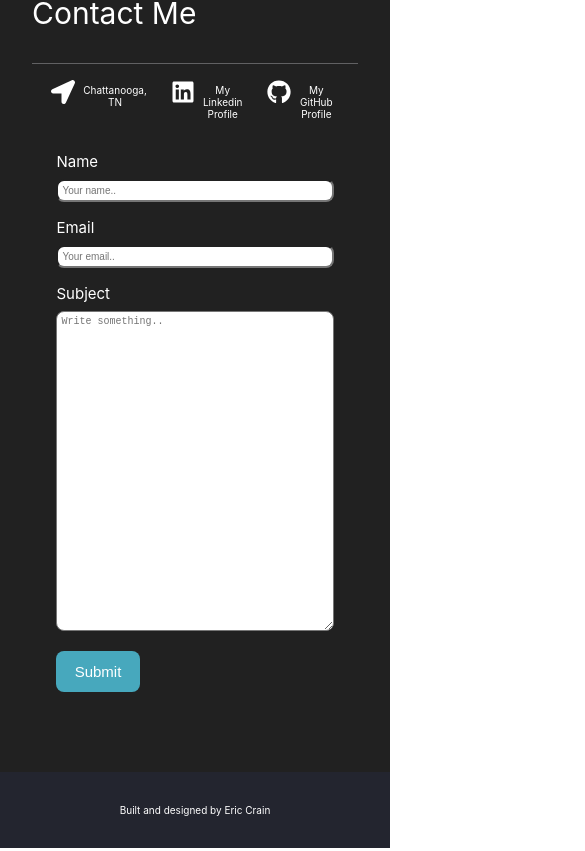
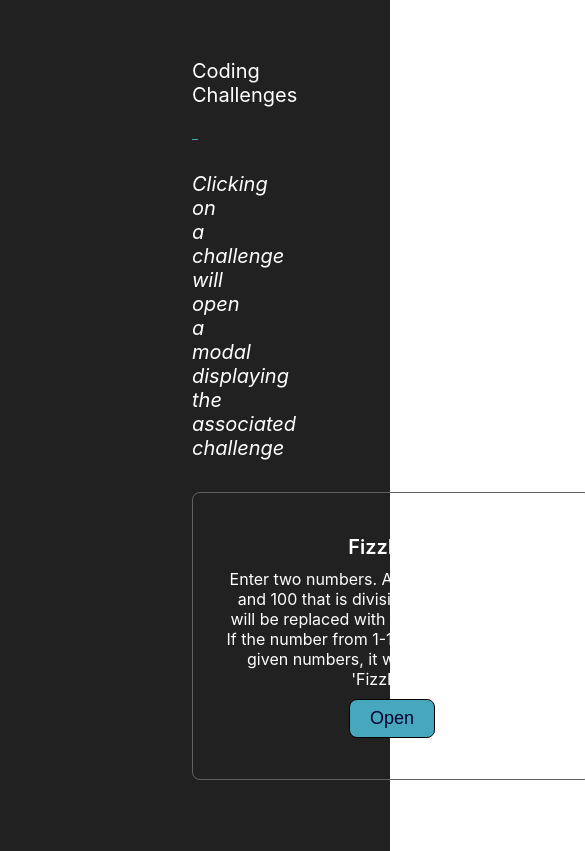
Before and after one commit to Ericcrain77/Portfolio-V2, a React (Create React App) app: page / in a window 390 px wide. Shown: the part 3233-4084 px from the top of the page, 585 px wide, since content can reach past the window. Built offline with nearby package versions, Linux system fonts and the light colour scheme.

Commit message:
working on first coding challenge modal

```diff
--- a/package.json
+++ b/package.json
@@ -12,6 +12,7 @@
     "react-bootstrap": "^2.4.0",
     "react-dom": "^18.2.0",
     "react-icons": "^4.3.1",
+    "react-modal": "^3.15.1",
     "react-responsive": "^9.0.0-beta.10",
     "react-responsive-carousel": "^3.2.23",
     "react-router-dom": "^6.3.0",
--- a/src/App.js
+++ b/src/App.js
@@ -5,7 +5,7 @@ import Header from './components/Header/Header';
 import Footer from './components/Footer/Footer';
 import Intro from './components/Intro/Intro';
 import ProjectCards from './components/ProjectCards/ProjectCards';
-// import Challenges from './components/Challenges/Challenges';
+import Challenges from './components/Challenges/Challenges';
 
 function App() {
   return (
@@ -14,7 +14,7 @@ function App() {
       <Intro />
       <About />
       <ProjectCards />
-      {/* <Challenges /> */}
+      <Challenges />
       <ContactForm />
       <Footer />
     </>
--- a/src/components/Challenges/Challenges.js
+++ b/src/components/Challenges/Challenges.js
@@ -1,24 +1,48 @@
-// import React from "react";
-// import './challenges.css';
-// import { Card } from 'react-bootstrap';
+import React, { useState } from "react";
+import Modal from 'react-modal';
+import './challenges.css';
 
-// function Challenges() {
-//     return (
-//         <div className="challenges-section" id="coding-challenges">
-//             <h2>Coding Challenges</h2>
-//             <div className="challenges-section-cards">
-//                 <Card>
-//                     <Card.Img variant="top" src={require('../../assets/images/Budget-Tracker-Homepage.png')} className='card-image' />
-//                     <Card.Body>
-//                         <Card.Title>Title</Card.Title>
-//                         <Card.Text>
-//                             Description
-//                         </Card.Text>
-//                     </Card.Body>
-//                 </Card>
-//             </div>
-//         </div>
-//     )
-// };
+Modal.setAppElement('#root');
 
-// export default Challenges;
+const MODAL_STYLES = {
+    position: 'absolute',
+    top: '50%',
+    left: '50%',
+    transform: 'translate(-50%, -50%)',
+    backgroundcolor: 'var(--granite-gray)',
+    padding: '3rem',
+    zIndex: 1000,
+}
+
+function Challenges() {
+    const [toggleModal, setToggleModal] = useState(false);
+
+    return (
+        <div className="challenges-section" id="coding-challenges">
+            <h2>Coding Challenges</h2>
+            <h3>Clicking on a challenge will open a modal displaying the associated challenge</h3>
+            <div className="challenges-section-cards">
+                <div className="modal-card">
+                    <h4>FizzBuzz</h4>
+                    <p>Enter two numbers. Any number between 1 and 100 that is divisible by your numbers will be replaced with either 'Fizz' or 'Buzz.' If the number from 1-100 is divisible by both given numbers, it will be replaced with 'FizzBuzz.'</p>
+                    <button className='modal-btn' onClick={() => setToggleModal(true)}>Open</button>
+                    <Modal
+                        style={MODAL_STYLES}
+                        isOpen={toggleModal}
+                        onRequestClose={() => setToggleModal(false)}
+                    >
+                        <div className="challenge-modal">
+                            <h1>Hello</h1>
+                            <p>world!</p>
+                            <div>
+                                <button className='modal-btn' onClick={() => setToggleModal(false)}>Close</button>
+                            </div>
+                        </div>
+                    </Modal>
+                </div>
+            </div>
+        </div>
+    )
+};
+
+export default Challenges;
--- a/src/components/Challenges/challenges.css
+++ b/src/components/Challenges/challenges.css
@@ -14,10 +14,63 @@
     font-size: clamp(20px, 4vw, 40px);
 }
 
+.challenges-section h3 {
+    padding: 2rem 0;
+    font-style: italic;
+    font-weight: 400;
+    font-size: clamp(20px, 2vw, 20px);
+}
+
 .challenges-section-cards {
-    width: 18rem;
+    margin: auto;
+}
+
+.modal-card {
+    display: flex;
+    flex-direction: column;
+    justify-content: space-evenly;
+    text-align: center;
+    width: 25rem;
+    height: 18rem;
     border: 1px solid var(--granite-gray);
     border-radius: 8px;
-    padding: 1rem;
-    margin-top: 2rem;
+    padding: 2rem;
 }
+
+.modal-card:hover {
+    background-color: var(--granite-gray);
+    transition: .25s ease-in-out;
+    box-shadow: 1px 1px 12px 5px black;
+}
+
+.modal-card h4 {
+    font-weight: 600;
+    font-size: clamp(20px, 4vw, 24px);
+}
+
+.modal-btn {
+    font-size: large;
+    color: var(--oxford-blue);
+    background-color: var(--pacific-blue);
+    border: 1px solid black;
+    border-radius: 8px;
+    margin-left: auto;
+    margin-right: auto;
+    padding: .5rem 1.25rem;
+    text-decoration: none;
+}
+
+.modal-card button:hover {
+    background-color: var(--pacific-blue-dark);
+    color: white;
+}
+
+.challenge-modal h1 {
+    font-weight: 400;
+    font-size: clamp(20px, 4vw, 40px);
+}
+
+.challenge-modal p {
+    font-weight: 400;
+    font-size: clamp(20px, 4vw, 40px);
+}
--- a/src/components/Header/Header.js
+++ b/src/components/Header/Header.js
@@ -6,7 +6,7 @@ import EC_icon_1024x1024 from '../../assets/icons/EC_icon_1024x1024.png';
 import resume from '../../assets/resume/resume.pdf';
 import { IconContext } from 'react-icons';
 import { FaUser, FaFolderOpen } from 'react-icons/fa';
-// import { GoCode } from 'react-icons/go';
+import { GoCode } from 'react-icons/go';
 import { MdEmail } from 'react-icons/md';
 
 function Header() {
@@ -65,12 +65,12 @@ function Header() {
                             <a>Projects</a>
                         </li>
                     </Link>
-                    {/* <Link to='#coding-challenges' style={{textDecoration: "none"}} onClick={() => setToggleHamburger(false)} smooth>
+                    <Link to='#coding-challenges' style={{textDecoration: "none"}} onClick={() => setToggleHamburger(false)} smooth>
                         <li>
                             <i><IconContext.Provider value={{ size: iconSize.size, color: 'white' }}><GoCode /></IconContext.Provider></i>
                             <a>Coding Challenges</a>
                         </li>
-                    </Link> */}
+                    </Link>
                     <Link to='#contact' style={{textDecoration: "none"}} onClick={() => setToggleHamburger(false)} smooth>
                         <li>
                             <i><IconContext.Provider value={{ size: iconSize.size, color: 'white' }}><MdEmail /></IconContext.Provider></i>
--- a/src/components/Header/header.css
+++ b/src/components/Header/header.css
@@ -40,7 +40,7 @@
 
 .navbar-links ul {
     display: flex;
-    padding: 0;
+    padding: .35rem 0 0 0;
     margin: 0;
     list-style: none;
     gap: 4rem;
```
Also changed, not shown: 1 other file (tests, documents, lock files or other folders).
